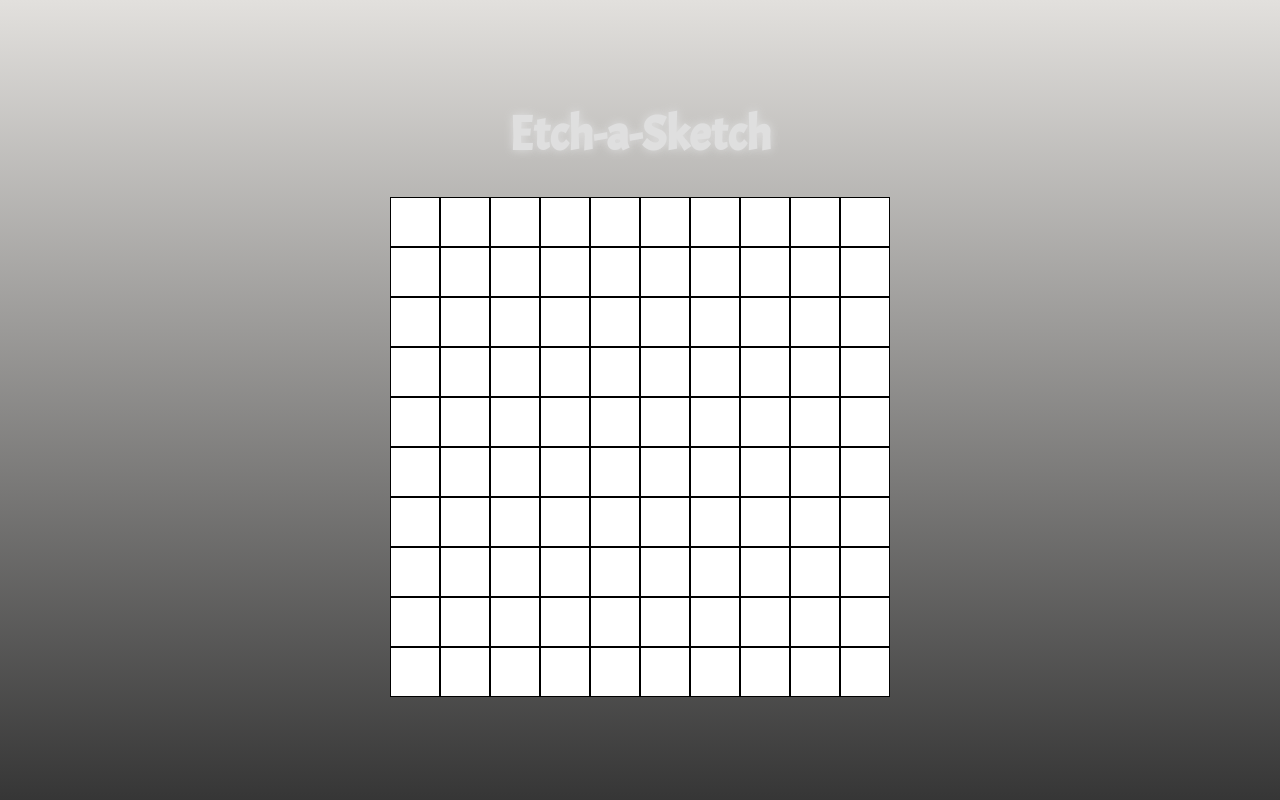
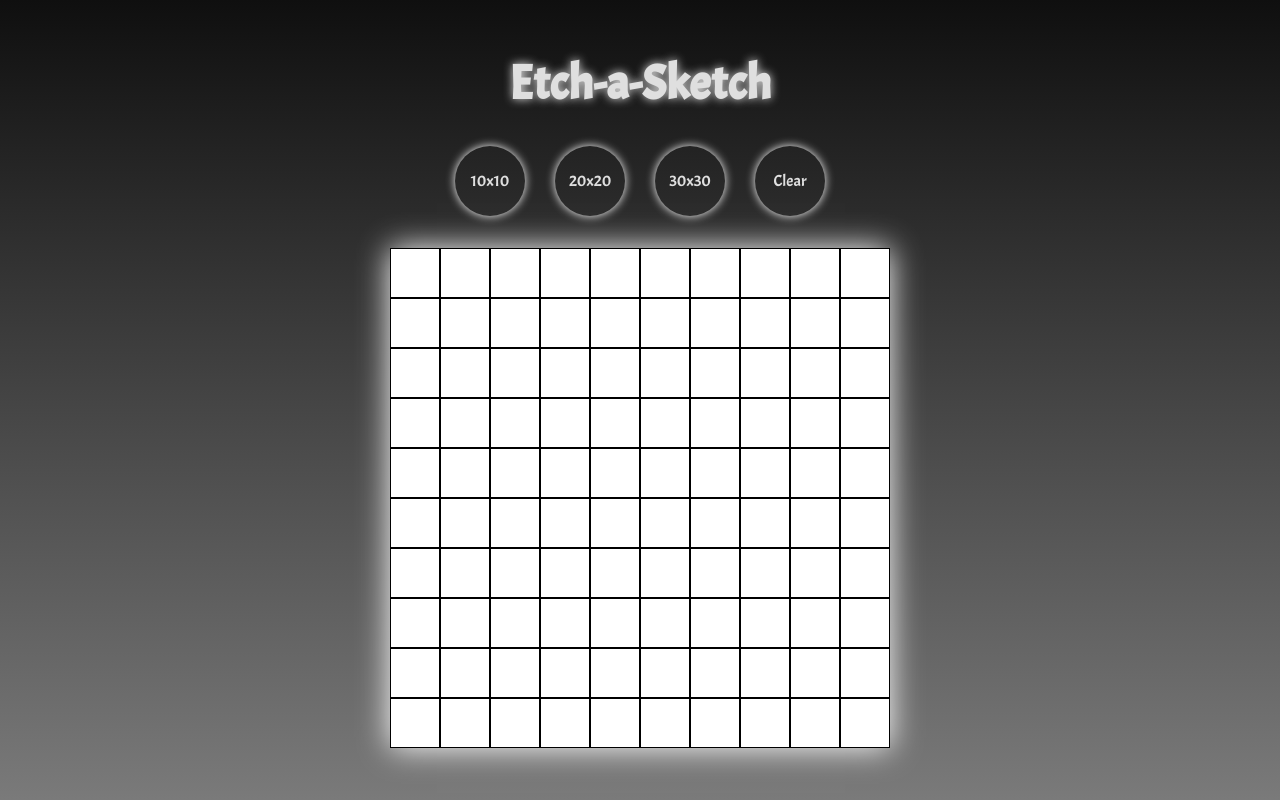
Before and after one commit to lesYeauxSansVisage/Etch-a-Sketch, a plain HTML site: page index.html in a window 1280 px wide. Drawn offline with Linux system fonts and the light colour scheme.

Commit message:
created the buttons and added the javascript for the clear button

```diff
--- a/app.js
+++ b/app.js
@@ -1,6 +1,13 @@
 const container = document.getElementById("container");
+const clearBtn = document.getElementById("clear");
 
 const colors = ["#111", "#222", "#333", "#444", "#555"];
+
+// Create a function and an event listener that create the boxes
+//
+// Change the background color according to the selected color
+
+let boxSize = 0;
 
 createBoxes(100);
 
@@ -25,3 +32,13 @@ container.addEventListener("mouseover", (e) => {
     e.target.classList.add("hovered");
   }
 });
+
+clearBtn.addEventListener("click", () => {
+  const boxes = document.querySelectorAll(".box");
+  if (boxes) {
+    boxes.forEach((box) => {
+      box.classList.remove("hovered");
+      box.style.backgroundColor = "#FFF";
+    });
+  }
+});
--- a/index.html
+++ b/index.html
@@ -1,5 +1,6 @@
 <!DOCTYPE html>
 <html lang="en">
+
 <head>
     <meta charset="UTF-8">
     <meta http-equiv="X-UA-Compatible" content="IE=edge">
@@ -7,10 +8,20 @@
     <link rel="stylesheet" href="style.css">
     <title>Etch-a-Sketch</title>
 </head>
+
 <body>
     <h1>Etch-a-Sketch</h1>
+
+    <div class="buttons-container">
+        <button class="size-button" id="10">10x10</button>
+        <button class="size-button">20x20</button>
+        <button class="size-button">30x30</button>
+        <button class="clear-btn" id="clear">Clear</button>
+    </div>
+
     <div class="container" id="container"></div>
 
     <script src="app.js"></script>
 </body>
+
 </html>
--- a/style.css
+++ b/style.css
@@ -15,8 +15,8 @@
 body {
   background: linear-gradient(
     0deg,
-    rgba(54, 54, 54, 1) 0%,
-    rgba(226, 224, 221, 1) 100%
+    rgb(122, 122, 122) 0%,
+    rgb(15, 15, 15) 100%
   );
   font-family: "Acme", sans-serif;
   width: 100vw;
@@ -39,17 +39,43 @@ h1 {
   width: 500px;
   display: flex;
   flex-wrap: wrap;
-  border-radius: 50%;
+  box-shadow: 0 0 30px #fff;
 }
 
 .box {
   background-color: #fff;
   height: 50px;
   width: 50px;
-  transition: background 0.5s ease-in;
+  transition: background 0.2s ease-in;
   border: 0.5px black solid;
 }
 
 .hovered {
+}
 
+.buttons-container {
+  display: flex;
+  align-items: center;
+  justify-content: center;
+  gap: 30px;
 }
+
+button {
+  background-color: transparent;
+  outline: none;
+  border: none;
+  border-radius: 50%;
+  width: 70px;
+  height: 70px;
+  font-family: inherit;
+  box-shadow: 0 0 10px white;
+  cursor: pointer;
+  color: var(--text-color);
+  font-size: 1rem;
+  transition: 0.3s all ease-in;
+}
+
+button:hover {
+  color: var(--main-color);
+  background-color: var(--text-color);
+}
```
